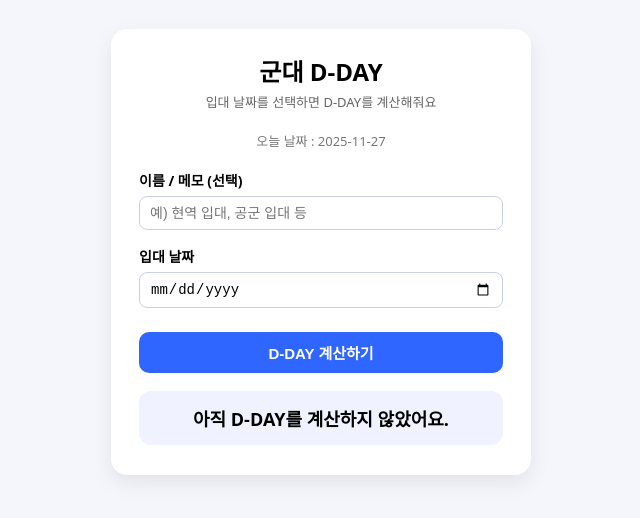
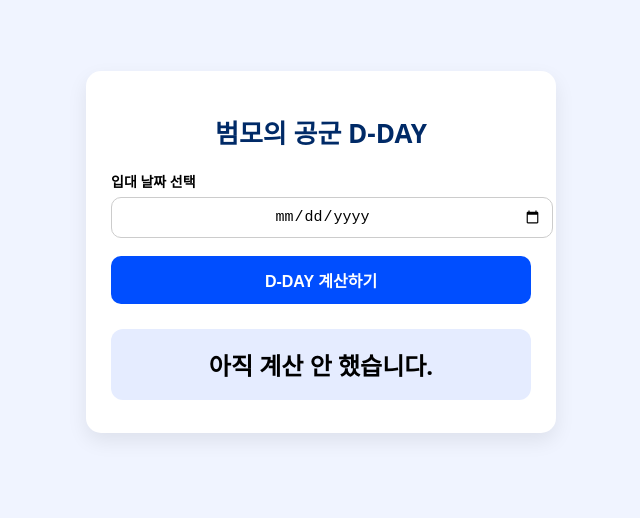
Before and after one commit to ehdrb001/Gong_Gun, a plain HTML site: page index.html in a window 1280 px wide. Shown: the part 148-666 px from the top of the page, without its empty margins (319-959 px from the left). Drawn offline with Linux system fonts and the light colour scheme.

Commit message:
Update index.html

```diff
--- a/index.html
+++ b/index.html
@@ -2,11 +2,11 @@
 <html lang="ko">
 <head>
   <meta charset="UTF-8" />
-  <title>군대 D-DAY 계산기</title>
+  <title>범모의 공군 D-DAY</title>
   <style>
     body {
       font-family: system-ui, -apple-system, BlinkMacSystemFont, "Segoe UI", sans-serif;
-      background: #f4f6fb;
+      background: #f0f4ff;
       margin: 0;
       padding: 0;
       display: flex;
@@ -16,179 +16,135 @@
     }
 
     .container {
-      background: #ffffff;
-      padding: 24px 28px;
-      border-radius: 16px;
-      box-shadow: 0 8px 20px rgba(0, 0, 0, 0.08);
+      background: white;
+      padding: 25px;
+      border-radius: 15px;
+      width: 90%;
       max-width: 420px;
-      width: 100%;
-      box-sizing: border-box;
+      box-shadow: 0px 8px 20px rgba(0,0,0,0.08);
       text-align: center;
     }
 
     h1 {
-      margin-top: 0;
-      margin-bottom: 4px;
-      font-size: 24px;
+      font-size: 26px;
+      margin-bottom: 15px;
+      font-weight: 800;
+      color: #002a67;
     }
 
-    .subtitle {
+    .today {
+      font-size: 14px;
       color: #666;
       margin-bottom: 20px;
-      font-size: 13px;
-    }
-
-    .field {
-      margin-bottom: 16px;
-      text-align: left;
     }
 
     label {
+      text-align: left;
       display: block;
+      font-size: 14px;
       margin-bottom: 6px;
-      font-size: 14px;
       font-weight: 600;
     }
 
-    input[type="date"],
-    input[type="text"] {
+    input[type="date"] {
       width: 100%;
-      box-sizing: border-box;
-      padding: 8px 10px;
-      border-radius: 8px;
-      border: 1px solid #ccd1e4;
-      font-size: 14px;
+      padding: 10px;
+      border: 1px solid #ccc;
+      border-radius: 10px;
+      text-align: center;
+      font-size: 15px;
     }
 
     button {
-      margin-top: 8px;
+      margin-top: 18px;
       width: 100%;
-      padding: 10px 0;
+      padding: 12px;
+      background: #004eff;
       border-radius: 10px;
       border: none;
-      background: #2f66ff;
       color: white;
-      font-size: 15px;
+      font-size: 16px;
+      cursor: pointer;
       font-weight: 600;
-      cursor: pointer;
-    }
-
-    button:hover {
-      background: #214ee0;
-    }
-
-    .today {
-      font-size: 13px;
-      color: #777;
-      margin-top: 10px;
-      margin-bottom: 20px;
     }
 
     .result {
-      margin-top: 18px;
-      padding: 14px 12px;
+      font-size: 24px;
+      font-weight: 700;
+      margin-top: 25px;
+      background: #e5ecff;
+      padding: 18px;
       border-radius: 12px;
-      background: #f0f3ff;
-      font-size: 18px;
-      font-weight: 700;
     }
 
-    .result-sub {
-      margin-top: 6px;
-      font-size: 13px;
-      color: #555;
+    .sub {
+      margin-top: 8px;
+      font-size: 14px;
+      color: #444;
     }
   </style>
 </head>
+
 <body>
+
+  <!-- 자동 재생 (모바일 제한으로 첫 터치 후 활성화됨) -->
+  <audio id="sound" autoplay>
+    <source src="111.mp3" type="audio/mpeg">
+  </audio>
+
   <div class="container">
-    <h1>군대 D-DAY</h1>
-    <div class="subtitle">입대 날짜를 선택하면 D-DAY를 계산해줘요</div>
+    <h1>범모의 공군 D-DAY</h1>
 
-    <div class="today" id="todayText"></div>
+    <div id="todayText" class="today"></div>
 
-    <div class="field">
-      <label for="eventName">이름 / 메모 (선택)</label>
-      <input type="text" id="eventName" placeholder="예) 현역 입대, 공군 입대 등" />
-    </div>
+    <label for="targetDate">입대 날짜 선택</label>
+    <input type="date" id="targetDate">
 
-    <div class="field">
-      <label for="targetDate">입대 날짜</label>
-      <input type="date" id="targetDate" />
-    </div>
+    <button onclick="calc()">D-DAY 계산하기</button>
 
-    <button id="calcBtn">D-DAY 계산하기</button>
-
-    <div class="result" id="resultBox">아직 D-DAY를 계산하지 않았어요.</div>
-    <div class="result-sub" id="resultDetail"></div>
+    <div id="result" class="result">아직 계산 안 했습니다.</div>
+    <div id="detail" class="sub"></div>
   </div>
 
-  <script>
-    // 오늘 날짜를 "YYYY-MM-DD" 형식으로 표시
-    function formatDate(date) {
-      const y = date.getFullYear();
-      const m = String(date.getMonth() + 1).padStart(2, "0");
-      const d = String(date.getDate()).padStart(2, "0");
-      return `${y}-${m}-${d}`;
-    }
+<script>
+  // 모바일 자동재생 우회 - 첫 번 터치 후 재생
+  document.body.addEventListener("click", () => {
+    const audio = document.getElementById("sound");
+    audio.volume = 1.0;
+    audio.play().catch(()=>{});
+  }, { once:true });
 
-    function updateToday() {
-      const today = new Date();
-      document.getElementById("todayText").innerText =
-        "오늘 날짜 : " + formatDate(today);
-    }
+  // 날짜 표시
+  function format(date){
+    let y=date.getFullYear();
+    let m=String(date.getMonth()+1).padStart(2,"0");
+    let d=String(date.getDate()).padStart(2,"0");
+    return `${y}-${m}-${d}`;
+  }
 
-    // D-day 계산 함수
-    function calcDday() {
-      const eventNameInput = document.getElementById("eventName");
-      const targetDateInput = document.getElementById("targetDate");
-      const resultBox = document.getElementById("resultBox");
-      const resultDetail = document.getElementById("resultDetail");
+  function update(){
+    document.getElementById("todayText").innerText =
+    "오늘 날짜 : " + format(new Date());
+  }
+  update();
 
-      const eventName = eventNameInput.value.trim();
-      const targetValue = targetDateInput.value;
+  // D-day 계산
+  function calc(){
+    let input=document.getElementById("targetDate").value;
+    if(!input) return alert("입대 날짜를 선택하세요!");
 
-      if (!targetValue) {
-        alert("입대 날짜를 먼저 선택해 주세요!");
-        return;
-      }
+    let today=new Date(); today.setHours(0,0,0,0);
+    let target=new Date(input); target.setHours(0,0,0,0);
 
-      // 오늘 00:00, 목표일 00:00 기준으로 계산 (시간 영향 제거)
-      const today = new Date();
-      today.setHours(0, 0, 0, 0);
+    let diff=Math.floor((target.getTime()-today.getTime())/(1000*60*60*24));
 
-      const target = new Date(targetValue);
-      target.setHours(0, 0, 0, 0);
-
-      const diffMs = target.getTime() - today.getTime(); // 밀리초 차이
-      const diffDays = Math.floor(diffMs / (1000 * 60 * 60 * 24));
-
-      let mainText = "";
-      let detailText = "";
-
-      const title = eventName ? eventName : "입대";
-
-      if (diffDays > 0) {
-        mainText = `${title}까지 D-${diffDays}`;
-        detailText = `오늘 기준으로 ${diffDays}일 남았습니다.`;
-      } else if (diffDays === 0) {
-        mainText = `${title} D-DAY`;
-        detailText = "오늘이 입대일입니다. 파이팅 💪";
-      } else {
-        const passed = Math.abs(diffDays);
-        mainText = `${title} D+${passed}`;
-        detailText = `입대한 지 ${passed}일이 지났습니다.`;
-      }
-
-      resultBox.innerText = mainText;
-      resultDetail.innerText = detailText;
-    }
-
-    // 최초 로딩 시 오늘 날짜 세팅
-    updateToday();
-
-    // 버튼 클릭 시 D-day 계산
-    document.getElementById("calcBtn").addEventListener("click", calcDday);
-  </script>
-</body>
-</html>
+    if(diff>0){
+      document.getElementById("result").innerText=`D-${diff}`;
+      document.getElementById("detail").innerText=`입대까지 ${diff}일 남았습니다.`;
+    }else if(diff===0){
+      document.getElementById("result").innerText=`🔥 D-DAY 🔥`;
+      document.getElementById("detail").innerText=`오늘이 입대하는 날입니다. 힘내라 범모 💪`;
+    }else{
+      diff=Math.abs(diff);
+      document.getElementById("result").innerText=`D+${diff}`;
+      document.getElementById("detail").innerText=`입대한 지 ${dif
```
